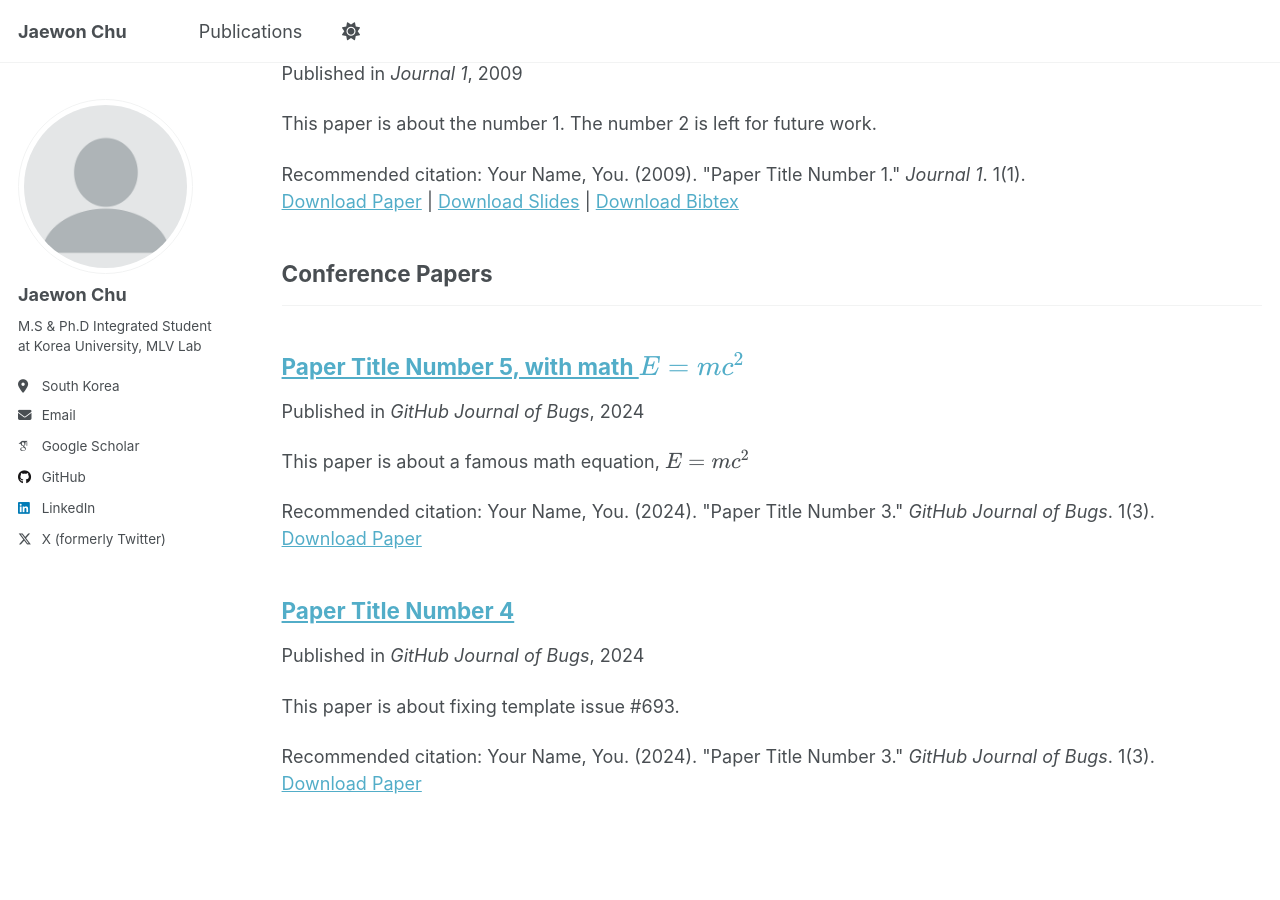
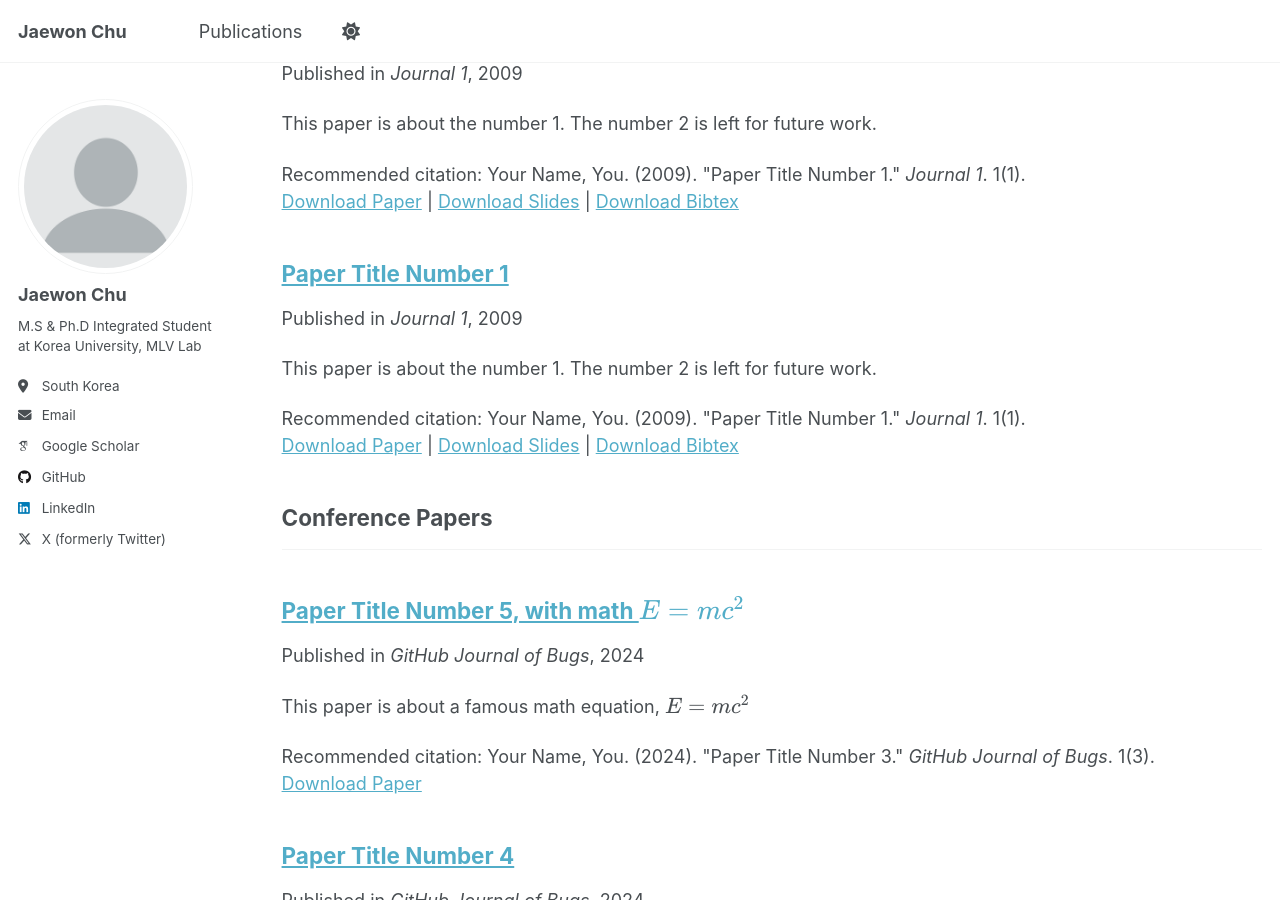
Before and after one commit to jaewonchu/jaewonchu.github.io, a Jekyll site: the page built from _pages/publications.html, in a window 1280 px wide and 900 px high, scrolled down 779 px. Built offline with Jekyll 4.4.1, drawn with Linux system fonts in a browser that asks for light colours; some web fonts are replaced; a script that is not in the unit is left out.

Commit message:
Modification

```diff
--- /dev/null
+++ b/_publications/index.md
@@ -0,0 +1,14 @@
+---
+title: "Paper Title Number 1"
+collection: publications
+category: manuscripts
+permalink: /publication/2009-10-01-paper-title-number-1
+excerpt: 'This paper is about the number 1. The number 2 is left for future work.'
+date: 2009-10-01
+venue: 'Journal 1'
+slidesurl: 'http://academicpages.github.io/files/slides1.pdf'
+paperurl: 'http://academicpages.github.io/files/paper1.pdf'
+bibtexurl: 'http://academicpages.github.io/files/bibtex1.bib'
+citation: 'Your Name, You. (2009). &quot;Paper Title Number 1.&quot; <i>Journal 1</i>. 1(1).'
+---
+The contents above will be part of a list of publications, if the user clicks the link for the publication than the contents of section will be rendered as a full page, allowing you to provide more information about the paper for the reader. When publications are displayed as a single page, the contents of the above "citation" field will automatically be included below this section in a smaller font.
```
Also changed, not shown: _pages/about.md (line endings or trailing spaces).
